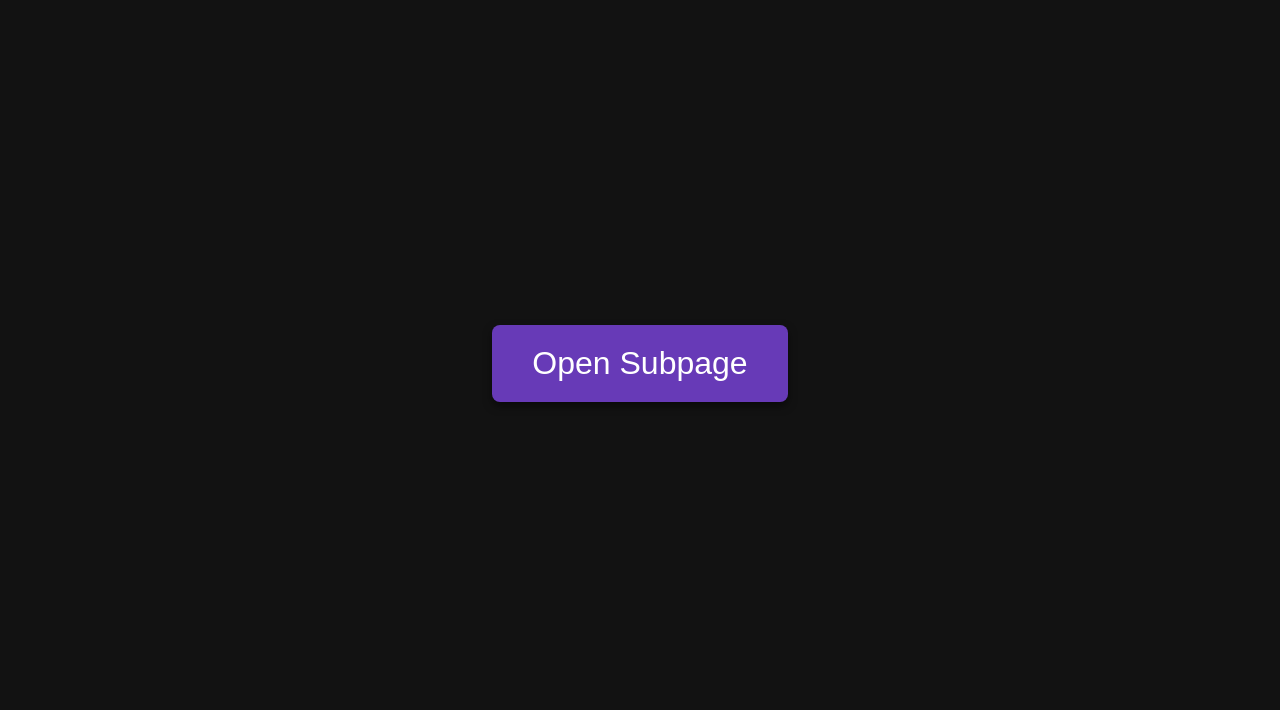
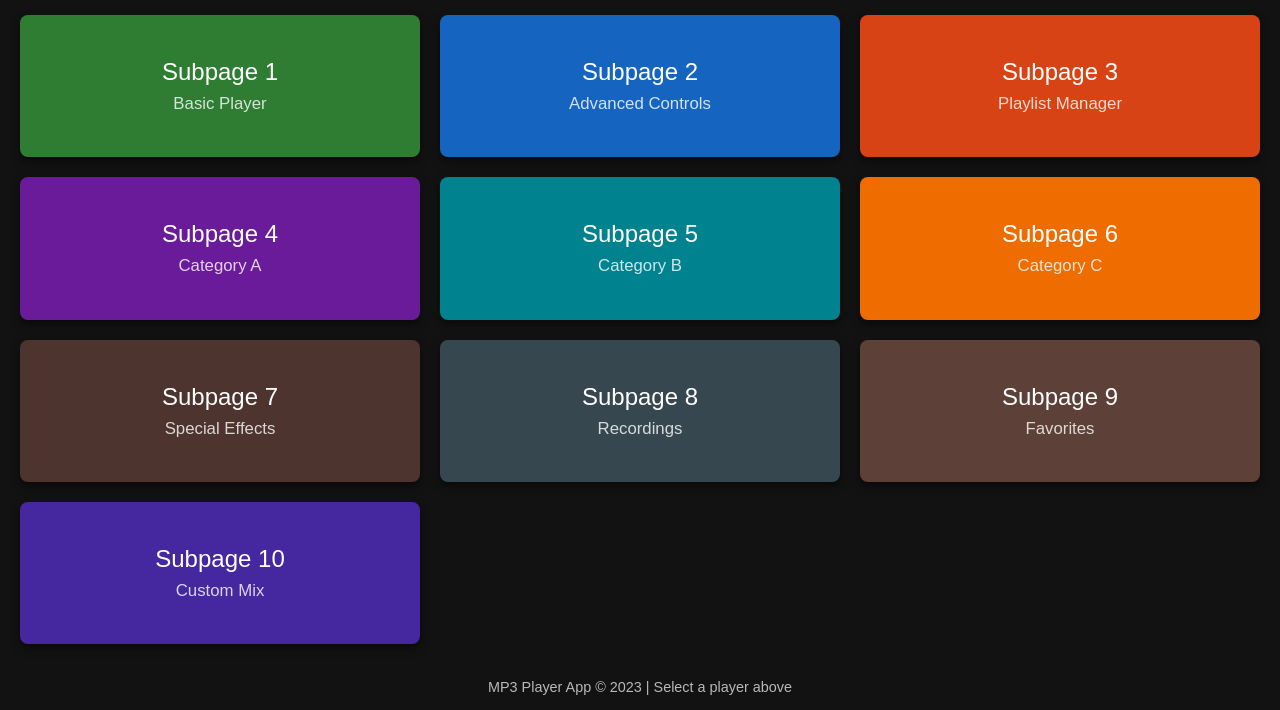
Before and after one commit to 965ahmed/html_mp3player, a plain HTML site: page index.html in a window 1280 px wide. Shown: the part 90-800 px from the top of the page. Drawn offline with Linux system fonts and the light colour scheme.

Commit message:
Update index.html

```diff
--- a/index.html
+++ b/index.html
@@ -13,58 +13,125 @@
       font-family: sans-serif;
       display: flex;
       flex-direction: column;
-      background-color: #121212; /* Dark background */
-      color: white; /* Default text color */
-      overflow: hidden; /* Prevent scrolling */
+      background-color: #121212;
+      color: white;
+      overflow: auto; /* Allow scrolling if needed */
     }
     h1 {
       text-align: center;
-      margin-top: 20px;
-      font-size: 3em; /* Larger title */
-      text-shadow: 0 2px 4px rgba(0, 0, 0, 0.5); /* Add shadow for better visibility */
+      margin: 20px 0;
+      font-size: 2.5em;
+      text-shadow: 0 2px 4px rgba(0, 0, 0, 0.5);
     }
+
+    /* Main Container */
     #main-container {
       flex: 1;
-      display: flex;
-      justify-content: center; /* Center horizontally */
-      align-items: center; /* Center vertically */
+      display: grid;
+      grid-template-columns: repeat(auto-fill, minmax(300px, 1fr));
+      gap: 20px;
+      padding: 20px;
+      box-sizing: border-box;
     }
-    #open-subpage {
-      font-size: 2em; /* Large button text */
-      padding: 20px 40px;
+
+    /* Subpage Buttons */
+    .subpage-btn {
+      font-size: 1.5em;
+      padding: 30px 20px;
       border: none;
       border-radius: 8px;
-      background-color: #673ab7; /* Deep purple */
-      color: white; /* White text */
+      background-color: #673ab7;
+      color: white;
       box-shadow: 0 4px 8px rgba(0, 0, 0, 0.5);
       cursor: pointer;
-      transition: background-color 0.3s ease; /* Smooth hover effect */
+      transition: all 0.3s ease;
+      display: flex;
+      flex-direction: column;
+      align-items: center;
+      justify-content: center;
+      min-height: 120px;
     }
-    #open-subpage:hover {
-      background-color: #512da8; /* Slightly darker purple on hover */
+
+    .subpage-btn:hover {
+      background-color: #512da8;
+      transform: translateY(-3px);
     }
-    #open-subpage:active {
-      transform: scale(0.98); /* Slight shrink effect when clicked */
+
+    .subpage-btn:active {
+      transform: scale(0.98);
+    }
+
+    .subpage-btn small {
+      font-size: 0.7em;
+      opacity: 0.8;
+      margin-top: 8px;
+    }
+
+    /* Different colors for different subpages */
+    .subpage-btn:nth-child(1) { background-color: #2e7d32; }
+    .subpage-btn:nth-child(2) { background-color: #1565c0; }
+    .subpage-btn:nth-child(3) { background-color: #d84315; }
+    .subpage-btn:nth-child(4) { background-color: #6a1b9a; }
+    .subpage-btn:nth-child(5) { background-color: #00838f; }
+    .subpage-btn:nth-child(6) { background-color: #ef6c00; }
+    .subpage-btn:nth-child(7) { background-color: #4e342e; }
+    .subpage-btn:nth-child(8) { background-color: #37474f; }
+    .subpage-btn:nth-child(9) { background-color: #5d4037; }
+    .subpage-btn:nth-child(10) { background-color: #4527a0; }
+
+    /* Responsive adjustments */
+    @media (max-width: 768px) {
+      #main-container {
+        grid-template-columns: 1fr;
+      }
+      .subpage-btn {
+        padding: 25px 15px;
+      }
     }
   </style>
 </head>
 <body>
   <!-- Main Title -->
-  <h1>Welcome to the MP3 Player App</h1>
+  <h1>MP3 Player Collection</h1>
 
-  <!-- Main Container -->
+  <!-- Main Container with Subpage Buttons -->
   <div id="main-container">
-    <!-- Button to Open Subpage -->
-    <button id="open-subpage">Open Subpage</button>
+    <!-- Subpage Buttons 1-10 -->
+    <button class="subpage-btn" onclick="window.location.href='subpage1.html'">
+      Subpage 1 <small>Basic Player</small>
+    </button>
+    <button class="subpage-btn" onclick="window.location.href='subpage2.html'">
+      Subpage 2 <small>Advanced Controls</small>
+    </button>
+    <button class="subpage-btn" onclick="window.location.href='subpage3.html'">
+      Subpage 3 <small>Playlist Manager</small>
+    </button>
+    <button class="subpage-btn" onclick="window.location.href='subpage4.html'">
+      Subpage 4 <small>Category A</small>
+    </button>
+    <button class="subpage-btn" onclick="window.location.href='subpage5.html'">
+      Subpage 5 <small>Category B</small>
+    </button>
+    <button class="subpage-btn" onclick="window.location.href='subpage6.html'">
+      Subpage 6 <small>Category C</small>
+    </button>
+    <button class="subpage-btn" onclick="window.location.href='subpage7.html'">
+      Subpage 7 <small>Special Effects</small>
+    </button>
+    <button class="subpage-btn" onclick="window.location.href='subpage8.html'">
+      Subpage 8 <small>Recordings</small>
+    </button>
+    <button class="subpage-btn" onclick="window.location.href='subpage9.html'">
+      Subpage 9 <small>Favorites</small>
+    </button>
+    <button class="subpage-btn" onclick="window.location.href='subpage10.html'">
+      Subpage 10 <small>Custom Mix</small>
+    </button>
   </div>
 
-  <!-- JavaScript to Handle Button Click -->
-  <script>
-    // Add an event listener to the button to open the subpage
-    document.getElementById('open-subpage').addEventListener('click', () => {
-      // Redirect to the subpage
-      window.location.href = 'subpage.html';
-    });
-  </script>
+  <!-- Optional Footer -->
+  <footer style="text-align: center; padding: 15px; font-size: 0.9em; opacity: 0.7;">
+    MP3 Player App © 2023 | Select a player above
+  </footer>
 </body>
 </html>
```
